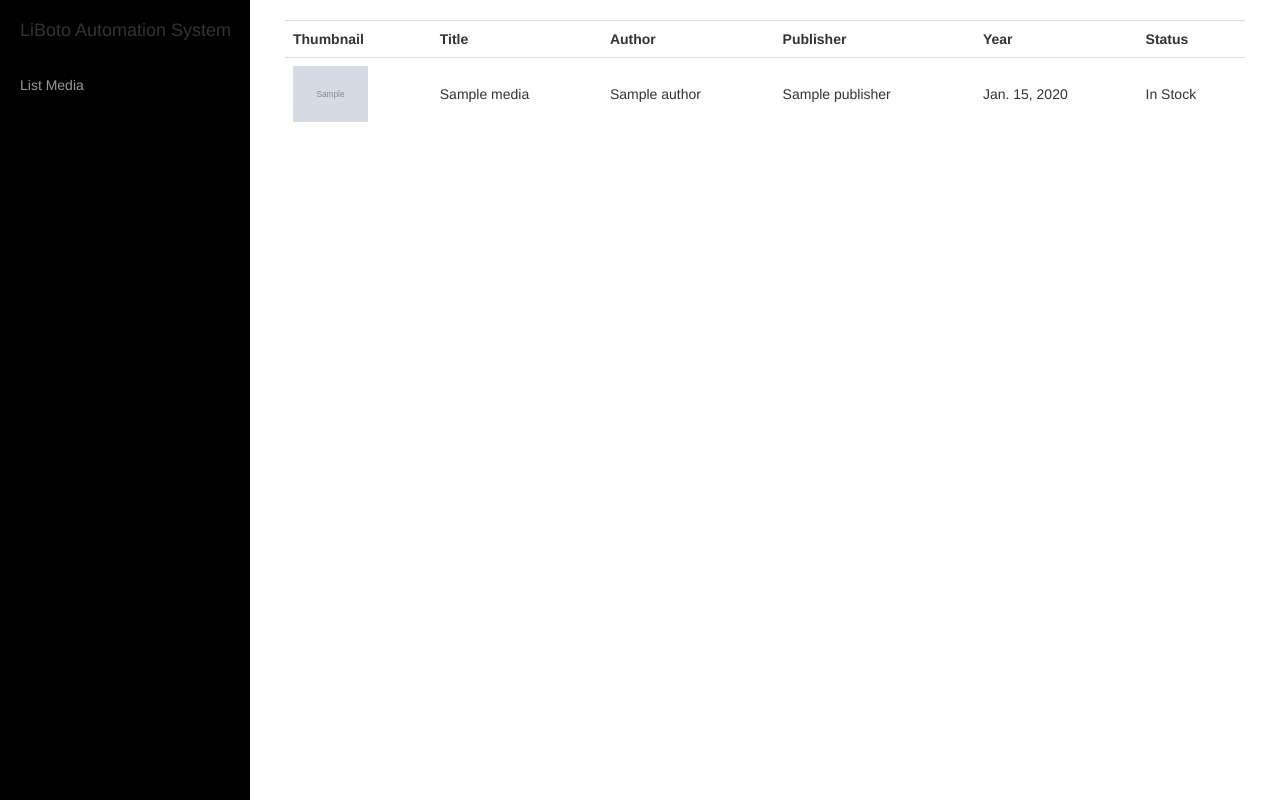
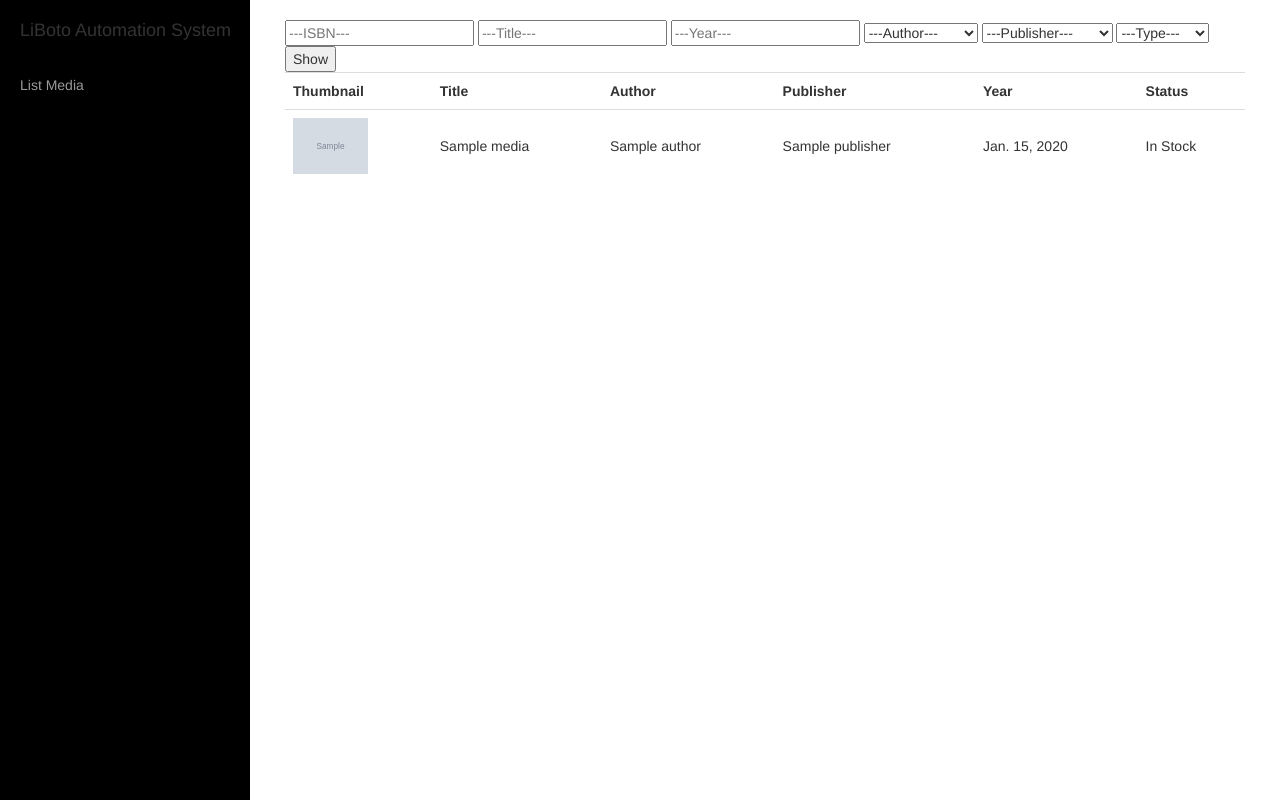
Before and after one commit to fsebile/liboto, a Django app: a page that uses templates/main/media_list.html in a window 1280 px wide. Run offline with Django 3.2, Linux system fonts and the light colour scheme; tables that the repository leaves empty hold one stand-in row (values such as "Sample post"); grey boxes marked "Sample" are stand-in pictures; some libraries are stand-ins or nearby versions.

Commit message:
book search implemented! Woohooo, finally!

```diff
--- a/main/models.py
+++ b/main/models.py
@@ -5,11 +5,6 @@ from django.utils import timezone
 from datetime import timedelta
 
 # Create your models here.
-MEDIA_CHOICES = [
-    ("b", "Book"),
-    ("m", "Magazine"),
-    ("n", "Newspaper"),
-]
 
 
 class Author(models.Model):
@@ -27,6 +22,12 @@ class Publisher(models.Model):
 
 
 class Media(models.Model):
+    MEDIA_CHOICES = [
+        ("b", "Book"),
+        ("m", "Magazine"),
+        ("n", "Newspaper"),
+    ]
+
     isbn = models.BigIntegerField()
     title = models.CharField(max_length=160)
     year = models.DateField()
@@ -35,6 +36,10 @@ class Media(models.Model):
     cover_image = models.URLField(blank=True, null=True)
     type = models.CharField(max_length=1, choices=MEDIA_CHOICES)
     total_stock = models.IntegerField(default=1)
+
+    @property
+    def type_verbose(self):
+        return u"{}".format(self.MEDIA_CHOICES[self.type])
 
     def real_stock(self):
         return self.total_stock - self.transaction_set.filter(returned=False).count()
--- a/main/views.py
+++ b/main/views.py
@@ -10,3 +10,36 @@ class MediaListView(ListView):
     http_method_names = [u'get']
     model = Media
     paginate_by = 3  # 25
+
+    def get_queryset(self):
+        isbn = self.request.GET.get("isbn", None)
+        title = self.request.GET.get("title", None)
+        year = self.request.GET.get("year", None)
+        publisher = self.request.GET.get("publisher", None)
+        author = self.request.GET.get("author", None)
+        media_type = self.request.GET.get("type", None)
+
+        query = {}
+
+        if isbn is not None and len(isbn):
+            query["isbn"] = isbn
+        if title is not None and len(title):
+            query["title__icontains"] = title
+        if year is not None and len(year):
+            query["year__year"] = year[:4]
+        if publisher is not None and len(publisher):
+            query["publisher__id"] = publisher
+        if author is not None and len(author):
+            query["author__id"] = author
+        if media_type is not None and len(media_type):
+            query["type"] = media_type
+
+        return self.model.objects.filter(**query)
+
+
+    def get_context_data(self, **kwargs):
+        context = super(MediaListView, self).get_context_data(**kwargs)
+        context["authors"] = Author.objects.all().order_by("name")
+        context["publishers"] = Publisher.objects.all().order_by("name")
+        context["media_types"] = Media.MEDIA_CHOICES
+        return context
--- a/templates/main/media_list.html
+++ b/templates/main/media_list.html
@@ -1,6 +1,30 @@
 {% extends "base.html" %}
 {% load humanize %}
 {% block content %}
+<form method="GET" action=".">
+    <input type="text" name="isbn" id="isbn_id" placeholder="---ISBN---">
+    <input type="text" name="title" id="title_id" placeholder="---Title---">
+    <input type="text" name="year" id="year_id" placeholder="---Year---">
+    <select name="author" id="author_id">
+        <option value="" selected="selected">---Author---</option>
+        {% for author in authors %}
+            <option value="{{ author.id }}">{{ author.name }}</option>
+        {% endfor %}
+    </select>
+    <select name="publisher" id="publisher_id">
+        <option value="" selected="selected">---Publisher---</option>
+        {% for publisher in publishers %}
+            <option value="{{ publisher.id }}">{{ publisher.name }}</option>
+        {% endfor %}
+    </select>
+    <select name="type" id="type_id">
+        <option value="" selected="selected">---Type---</option>
+        {% for mt, media_type in media_types %}
+            <option value="{{ mt }}">{{ media_type }}</option>
+        {% endfor %}
+    </select>
+    <button type="submit">Show</button>
+</form>
 <table class="table table-responsive">
     <tr>
         <th>Thumbnail</th>
```
